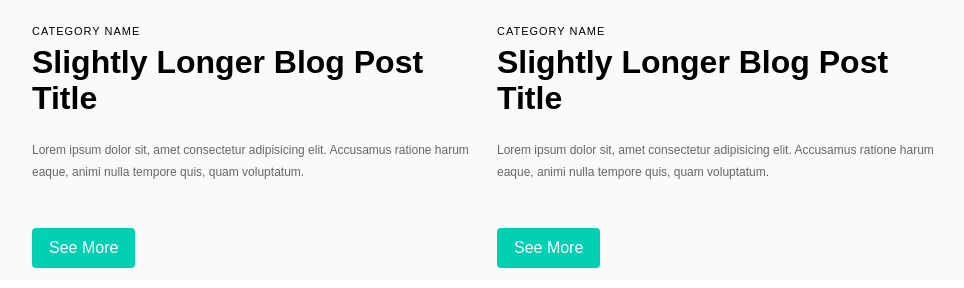
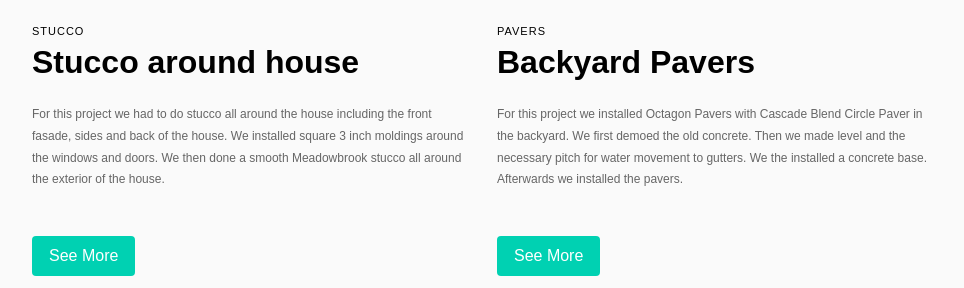
Before and after one commit to Bigs55stock/nbjcontracting, a Django app: page / in a window 1280 px wide. Shown: the part 1567-1855 px from the top of the page, without its empty margins (155-1119 px from the left). Run offline with Django 4.2, Linux system fonts and the light colour scheme.

Commit message:
home page edits

```diff
--- a/main_app/templates/home.html
+++ b/main_app/templates/home.html
@@ -25,13 +25,13 @@
               <div class="column is-12 post">
                 <article class="columns featured">
                   <div class="column is-7 post-img ">
-                    <img src="https://i.imgur.com/nJOS4lc.jpg" alt="">
+                    <img src="https://i.imgur.com/p9Ch12A.jpg" alt="">
                   </div>
                   <div class="column is-5 featured-content va">
                     <div>
-                      <h3 class="heading post-category">Category Name</h3>
-                      <h1 class="title post-title">Blog Posts /h1>
-                      <p class="post-excerpt">This is basic format</p>
+                      <h3 class="heading post-category">Brick Work</h3>
+                      <h1 class="title post-title">Front Brick Fence </h1>
+                      <p class="post-excerpt">This is a Brick fence we built in front of the house replacing the old metal fence. This brick design is called laton. The brick used here is a custom order with yellow brick.</p>
                       <br>
                       <a href="/projects" class="button is-primary">See More</a>
                     </div>
@@ -45,12 +45,12 @@
               <div class="column post is-6">
                 <article class="columns is-multiline">
                   <div class="column is-12 post-img">
-                    <img src="https://i.imgur.com/UN8llyZ.jpg" alt="Featured Image">
+                    <img src="https://i.imgur.com/7TNjhR4.jpg" alt="Featured Image">
                   </div>
                   <div class="column is-12 featured-content ">
-                    <h3 class="heading post-category">Category Name</h3>
-                    <h1 class="title post-title">Slightly Longer Blog Post Title</h1>
-                    <p class="post-excerpt">Lorem ipsum dolor sit, amet consectetur adipisicing elit. Accusamus ratione harum eaque, animi nulla tempore quis, quam voluptatum.</p>
+                    <h3 class="heading post-category">Stucco</h3>
+                    <h1 class="title post-title">Stucco around house</h1>
+                    <p class="post-excerpt">For this project we had to do stucco all around the house including the front fasade, sides and back of the house. We installed square 3 inch moldings around the windows and doors. We then done a smooth Meadowbrook stucco all around the exterior of the house.</p>
                     <br>
                     <a href="/projects" class="button is-primary">See More</a>
                   </div>
@@ -59,12 +59,12 @@
               <div class="column post is-6">
                 <article class="columns is-multiline">
                   <div class="column is-12 post-img">
-                    <img src="https://i.imgur.com/Ywh1zoS.jpg" alt="Featured Image">
+                    <img src="https://i.imgur.com/AYRdPHy.jpg" alt="Featured Image">
                   </div>
                   <div class="column is-12 featured-content ">
-                    <h3 class="heading post-category">Category Name</h3>
-                    <h1 class="title post-title">Slightly Longer Blog Post Title</h1>
-                    <p class="post-excerpt">Lorem ipsum dolor sit, amet consectetur adipisicing elit. Accusamus ratione harum eaque, animi nulla tempore quis, quam voluptatum.</p>
+                    <h3 class="heading post-category">Pavers</h3>
+                    <h1 class="title post-title">Backyard Pavers</h1>
+                    <p class="post-excerpt">For this project we installed Octagon Pavers with Cascade Blend Circle Paver in the backyard. We first demoed the old concrete. Then we made level and the necessary pitch for water movement to gutters. We the installed a concrete base. Afterwards we installed the pavers. </p>
                     <br>
                     <a href="/projects" class="button is-primary">See More</a>
                   </div>
```
